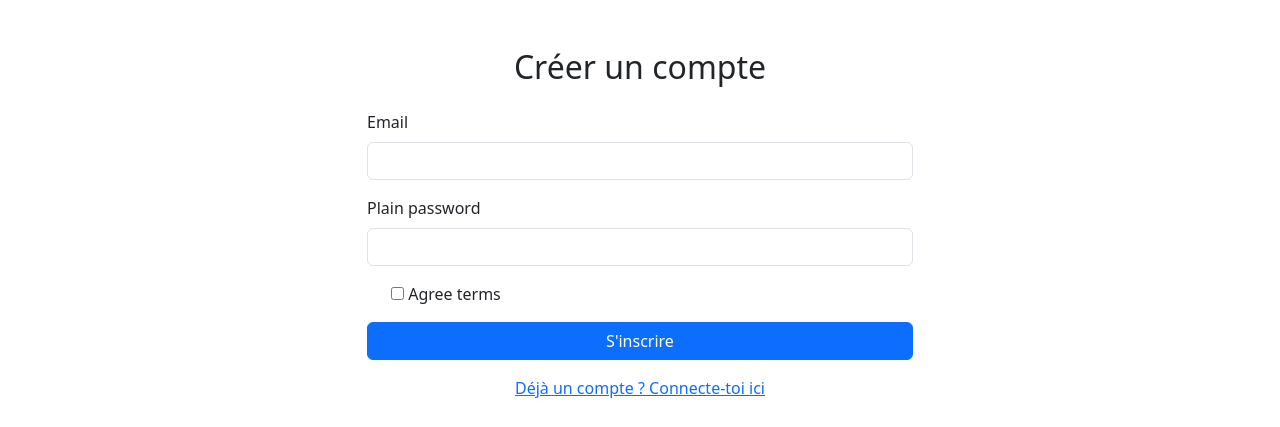
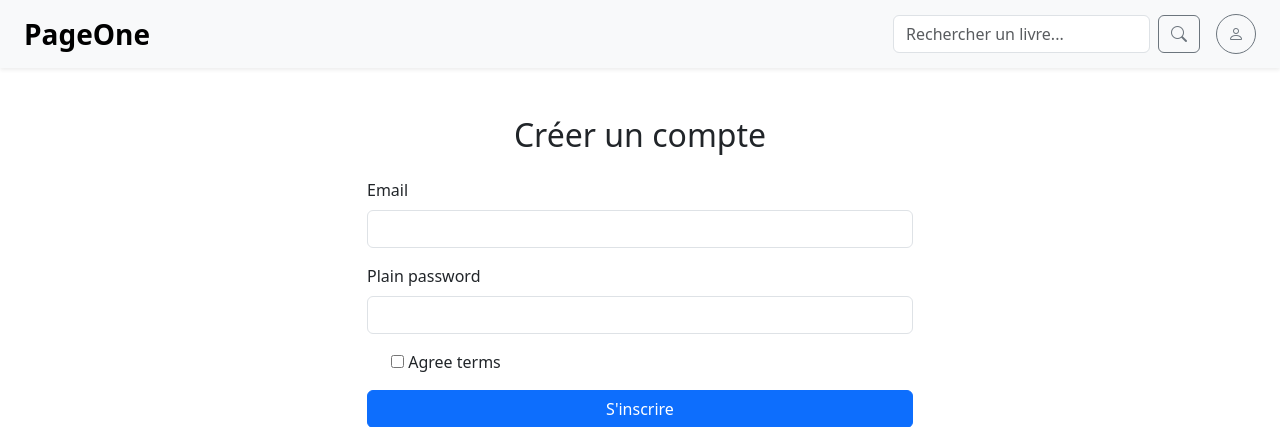
Before and after one commit to leatome/PageOne, a Symfony app: template templates/registration/register.html.twig in a window 1280 px wide. Shown: the top 427 px of the page. Run offline with Twig, Linux system fonts and the light colour scheme; the template is opened without the code that fills it, so the values that code supplies are empty; form fields are guessed from the names that the template uses; style sheets or scripts are compiled from the project's sources; some libraries are stand-ins or nearby versions.

Commit message:
[SCRUM-3] Application menu bar

```diff
--- a/templates/base.html.twig
+++ b/templates/base.html.twig
@@ -15,6 +15,25 @@
         {% endblock %}
     </head>
     <body>
+        {% block navbar %}
+            <nav class="navbar navbar-expand-lg navbar-light bg-light shadow-sm">
+                <div class="container-fluid px-4">
+                    <a class="navbar-brand fs-3 fw-bold" href="{{ path('app_home') }}">PageOne</a>
+
+                    <form class="d-flex ms-auto me-3" method="get">
+                        <input class="form-control me-2" type="search" name="q" placeholder="Rechercher un livre..." aria-label="Search">
+                        <button class="btn btn-outline-secondary" type="submit">
+                            <i class="bi bi-search"></i>
+                        </button>
+                    </form>
+
+                    <a class="btn btn-outline-secondary rounded-circle d-flex align-items-center justify-content-center" style="width: 40px; height: 40px;">
+                        <i class="bi bi-person"></i>
+                    </a>
+                </div>
+            </nav>
+        {% endblock %}
+
         {% block body %}{% endblock %}
     </body>
 </html>
--- a/templates/book/show.html.twig
+++ b/templates/book/show.html.twig
@@ -48,7 +48,6 @@
         {% include 'book/userBookCollection.js.twig' %}
     {% endif %}
 
-
     <div class="book-description">
         {{ book.description }}
     </div>
--- a/templates/home/index.html.twig
+++ b/templates/home/index.html.twig
@@ -8,7 +8,7 @@
 {% endblock %}
 
 {% block body %}
-<div class="container py-5">
+<div class="container py-4 px-2">
     {% if app.user %}
         <div class="text-end mb-3">
             <form action="{{ path('app_logout') }}" method="post">
```
Lines whose indentation alone changed are shown as unchanged.
